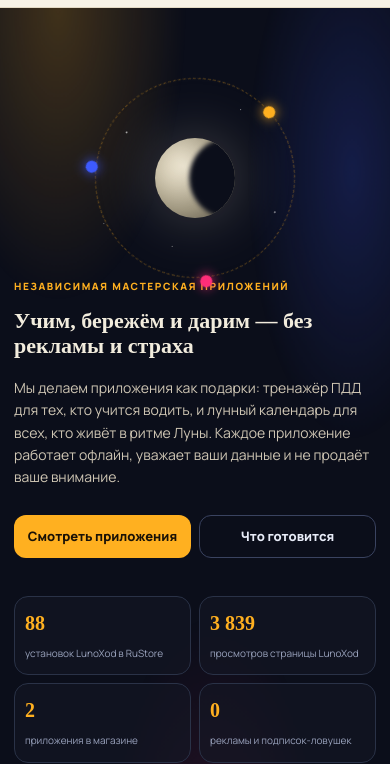
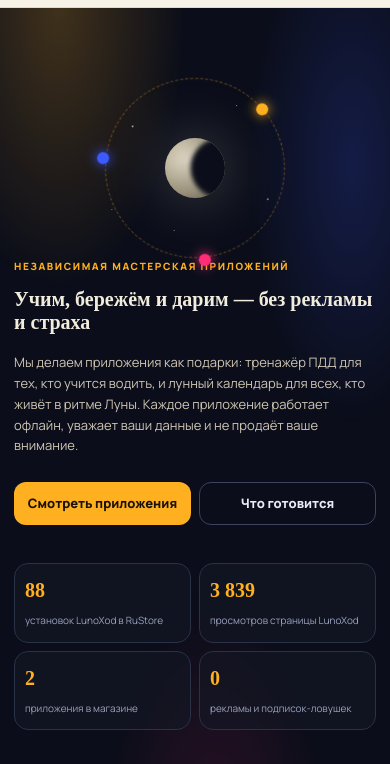
Before and after one commit to skrypnikvova-hue/karusel-znaniy, a plain HTML site: page index.html in a window 390 px wide. Shown: the part 82-846 px from the top of the page. Drawn offline with Linux system fonts and the light colour scheme; a web font is replaced by a local one.

Commit message:
fix(hub): width chain body-to-children in percent - guarantees no horizontal overflow on any viewport

```diff
--- a/index.html
+++ b/index.html
@@ -125,6 +125,14 @@ h1{font-size:22px !important;line-height:1.15;max-width:100% !important}
 .stat span{font-size:10px}
 .heroArt{width:200px !important;height:200px !important;margin:18px auto 0}
 .stars{inset:-14px}
+}body{width:100%;max-width:100%}
+body>*{max-width:100%}
+.wrap{max-width:100% !important}
+.wrap>*{max-width:100%}
+@media(max-width:720px){
+h1{font-size:20px !important}
+.hero p{font-size:13px !important}
+.heroArt{width:180px !important;height:180px !important}
 }</style></head><body>
 <header><div class="bar"><div class="sunlogo"></div><span class="logo">karusel-znaniy</span>
 <nav><a href="#apps">Приложения</a><a href="#rel">Релизы</a><a href="#about">О нас</a></nav></div></header>
```
